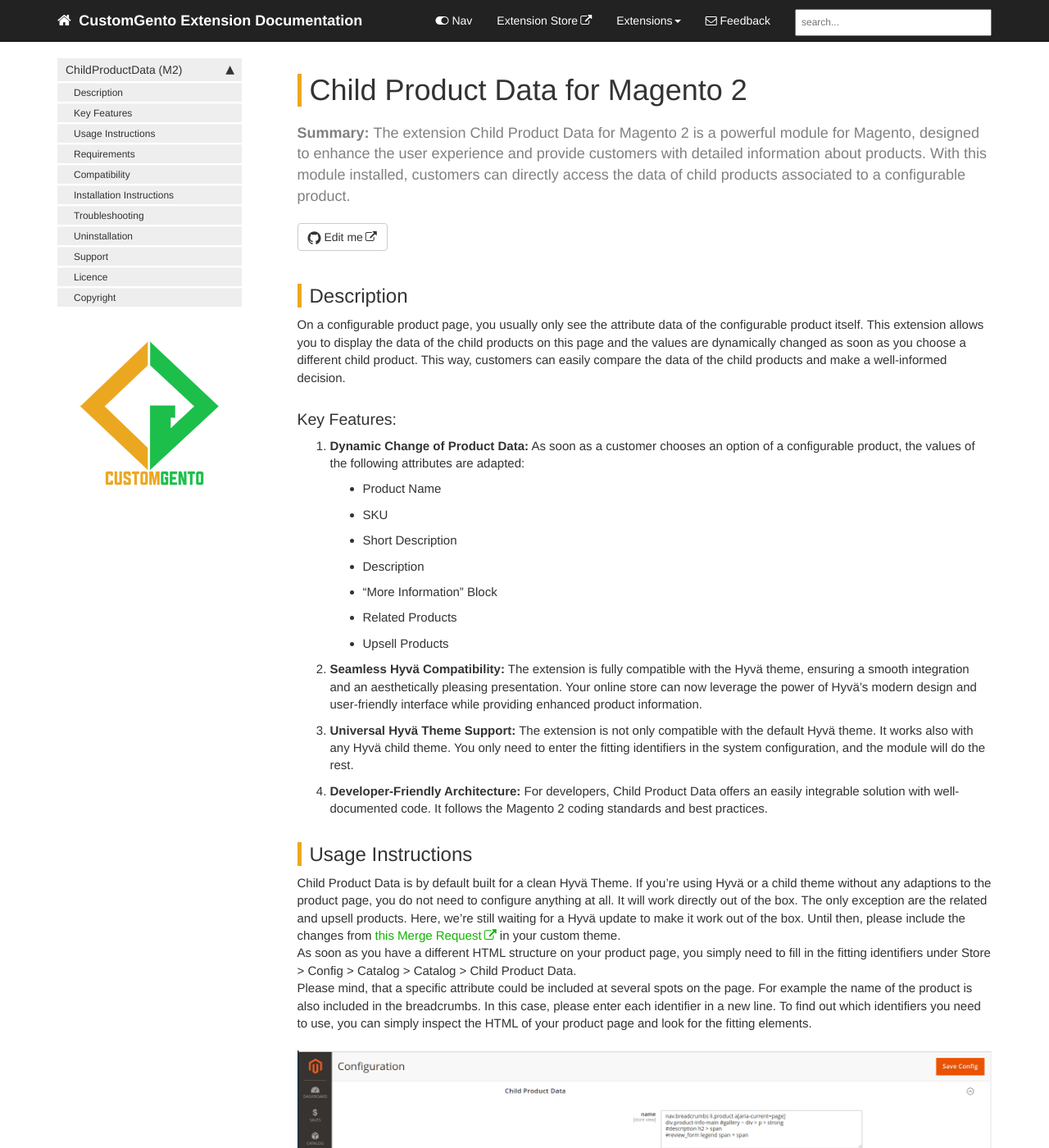
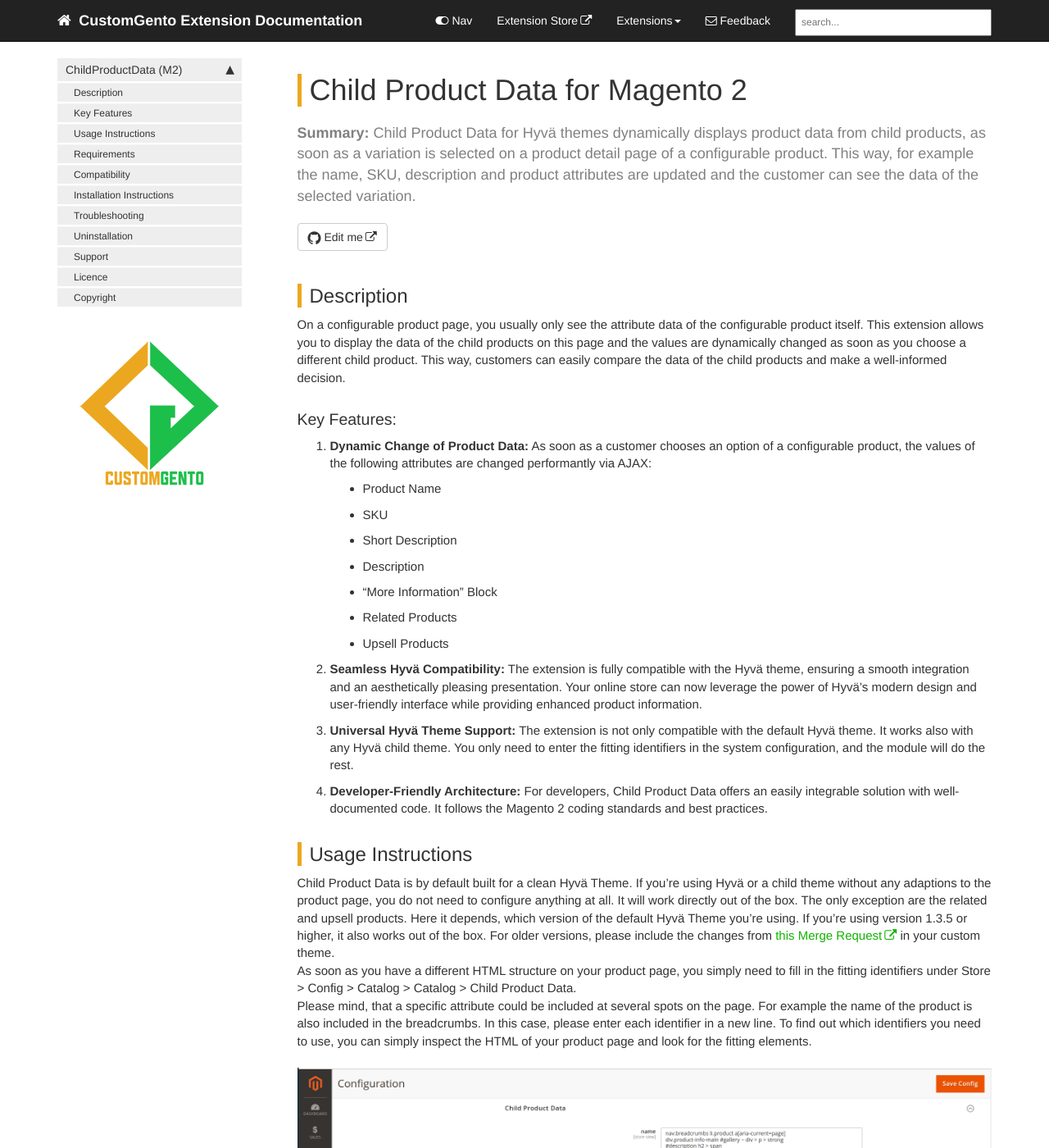
Before and after one commit to customgento/docs, a Jekyll site: the page built from pages/child-product-data-m2.md, in a window 1280 px wide and 1400 px high. Shown: the whole window at 82% size. Built offline with Jekyll 4.4.1, drawn with Linux system fonts in a browser that asks for light colours; comment, search, counter and statistics services are not loaded.

Commit message:
Improve docs, DEV-32

```diff
--- a/pages/child-product-data-m2.md
+++ b/pages/child-product-data-m2.md
@@ -1,7 +1,7 @@
 ---
 title: Child Product Data for Magento 2
 permalink: child-product-data-m2.html
-summary: "The extension Child Product Data for Magento 2 is a powerful module for Magento, designed to enhance the user experience and provide customers with detailed information about products. With this module installed, customers can directly access the data of child products associated to a configurable product."
+summary: "Child Product Data for Hyvä themes dynamically displays product data from child products, as soon as a variation is selected on a product detail page of a configurable product. This way, for example the name, SKU, description and product attributes are updated and the customer can see the data of the selected variation."
 sidebar: cpd_m2_sidebar
 toc: false
 ---
@@ -12,7 +12,7 @@ On a configurable product page, you usually only see the attribute data of the c
 
 ### Key Features:
 
-1. **Dynamic Change of Product Data:** As soon as a customer chooses an option of a configurable product, the values of the following attributes are adapted:
+1. **Dynamic Change of Product Data:** As soon as a customer chooses an option of a configurable product, the values of the following attributes are changed performantly via AJAX:
    - Product Name
    - SKU
    - Short Description
@@ -27,7 +27,7 @@ On a configurable product page, you usually only see the attribute data of the c
 ## Usage Instructions
 Child Product Data is by default built for a clean Hyv&auml; Theme.
 If you're using Hyv&auml; or a child theme without any adaptions to the product page, you do not need to configure anything at all.
-It will work directly out of the box. The only exception are the related and upsell products. Here, we're still waiting for a Hyv&auml; update to make it work out of the box. Until then, please include the changes from [this Merge Request](https://gitlab.hyva.io/hyva-themes/magento2-default-theme/-/merge_requests/979/diffs){:target="_blank"} in your custom theme.
+It will work directly out of the box. The only exception are the related and upsell products. Here it depends, which version of the default Hyv&auml; Theme you're using. If you're using version 1.3.5 or higher, it also works out of the box. For older versions, please include the changes from [this Merge Request](https://gitlab.hyva.io/hyva-themes/magento2-default-theme/-/merge_requests/979/diffs){:target="_blank"} in your custom theme.
 As soon as you have a different HTML structure on your product page, you simply need to fill in the fitting identifiers under Store > Config > Catalog > Catalog > Child Product Data.
 Please mind, that a specific attribute could be included at several spots on the page. For example the name of the product is also included in the breadcrumbs. In this case, please enter each identifier in a new line.
 To find out which identifiers you need to use, you can simply inspect the HTML of your product page and look for the fitting elements.
```
Also changed, not shown: images/child-product-data/child-product-data-output.png.
